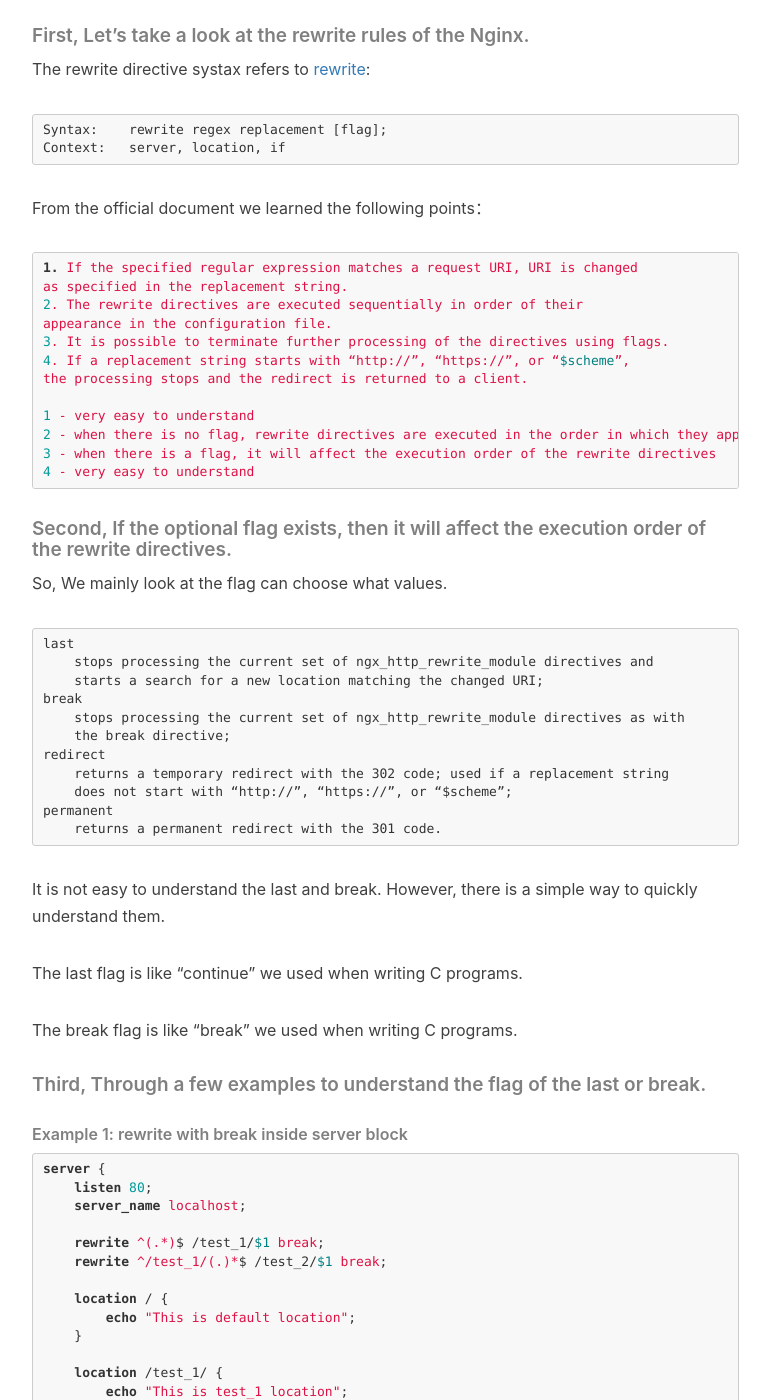
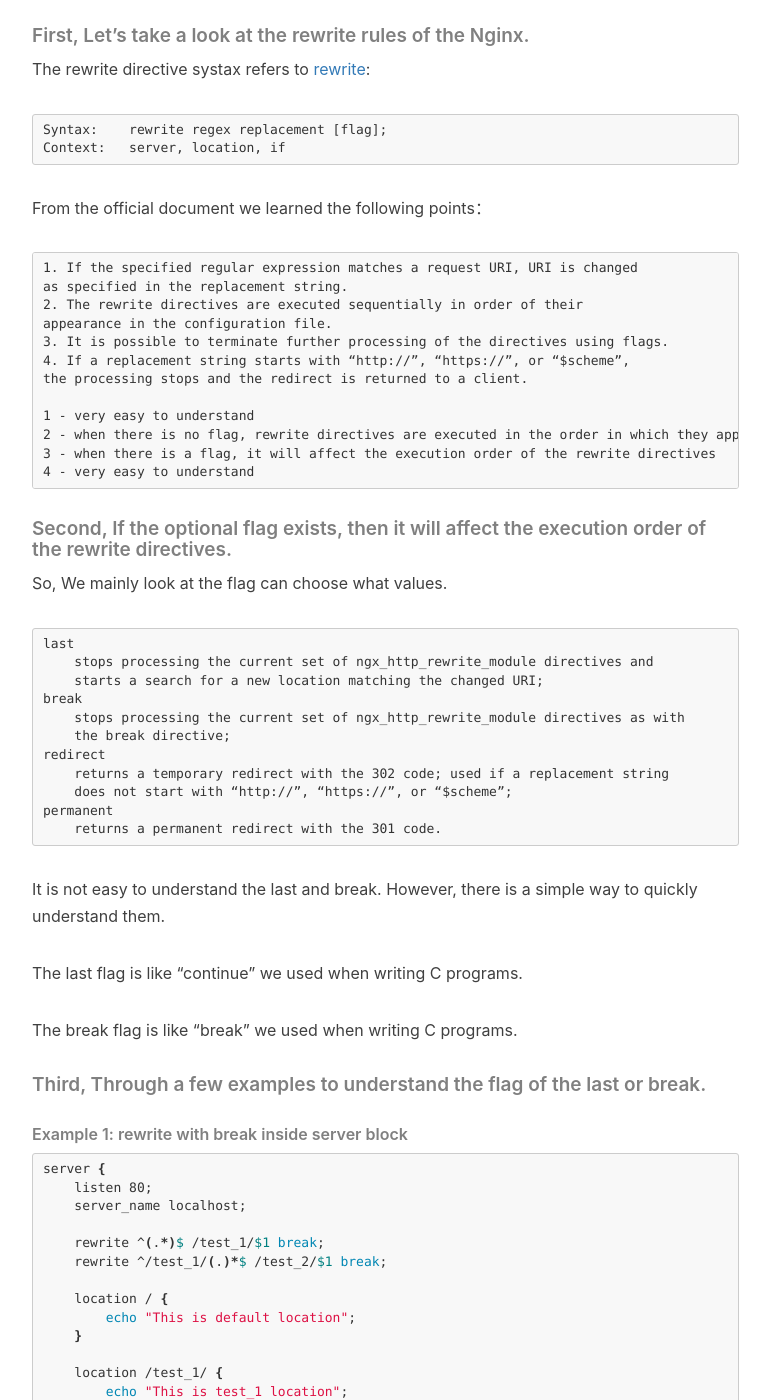
Before and after one commit to agile6v/personal_website, a Jekyll site: the page built from blog/_posts/2017-03-10-understanding-nginx-rewrite.markdown, in a window 1280 px wide and 1400 px high, scrolled down 719 px. Shown: the whole window, without its empty margins (233-1003 px from the left). Built offline with Jekyll 4.4.1, drawn with Linux system fonts in a browser that asks for light colours; nearby versions of some CDN libraries; comment, search, counter and statistics services are not loaded; some of the changed text lies outside the part shown.

Commit message:
add understanding-nginx-rewrite post

````diff
--- a/blog/_posts/2017-03-10-understanding-nginx-rewrite.markdown
+++ b/blog/_posts/2017-03-10-understanding-nginx-rewrite.markdown
@@ -26,7 +26,7 @@ Context:   server, location, if
 From the official document we learned the following points：
 
 
-```nginx
+```
 1. If the specified regular expression matches a request URI, URI is changed
 as specified in the replacement string.
 2. The rewrite directives are executed sequentially in order of their
@@ -72,7 +72,7 @@ The break flag is like "break" we used when writing C programs.
 
 ###### Example 1: rewrite with break inside server block
 
-```nginx
+```shell
 server {
     listen 80;
     server_name localhost;
@@ -100,7 +100,7 @@ This is test_1 location
 
 
 ###### Example 2: rewrite with last inside server block
-```nginx
+```shell
 server {
     listen 80;
     server_name localhost;
@@ -127,7 +127,7 @@ This is test_1 location
 ```
 
 ###### Example 3: rewrite with last inside location block
-```nginx
+```shell
 server {
     listen 80;
     server_name localhost;
@@ -159,7 +159,7 @@ This is test_1 location
 
 
 ###### Example 4: rewrite with last inside location block
-```nginx
+```shell
 server {
     listen 80;
     server_name localhost;
@@ -191,7 +191,7 @@ This is default location
 
 ###### Example 5: rewrite with last inside location block
 
-```nginx
+```shell
 server {
     listen 80;
     server_name localhost;
````
